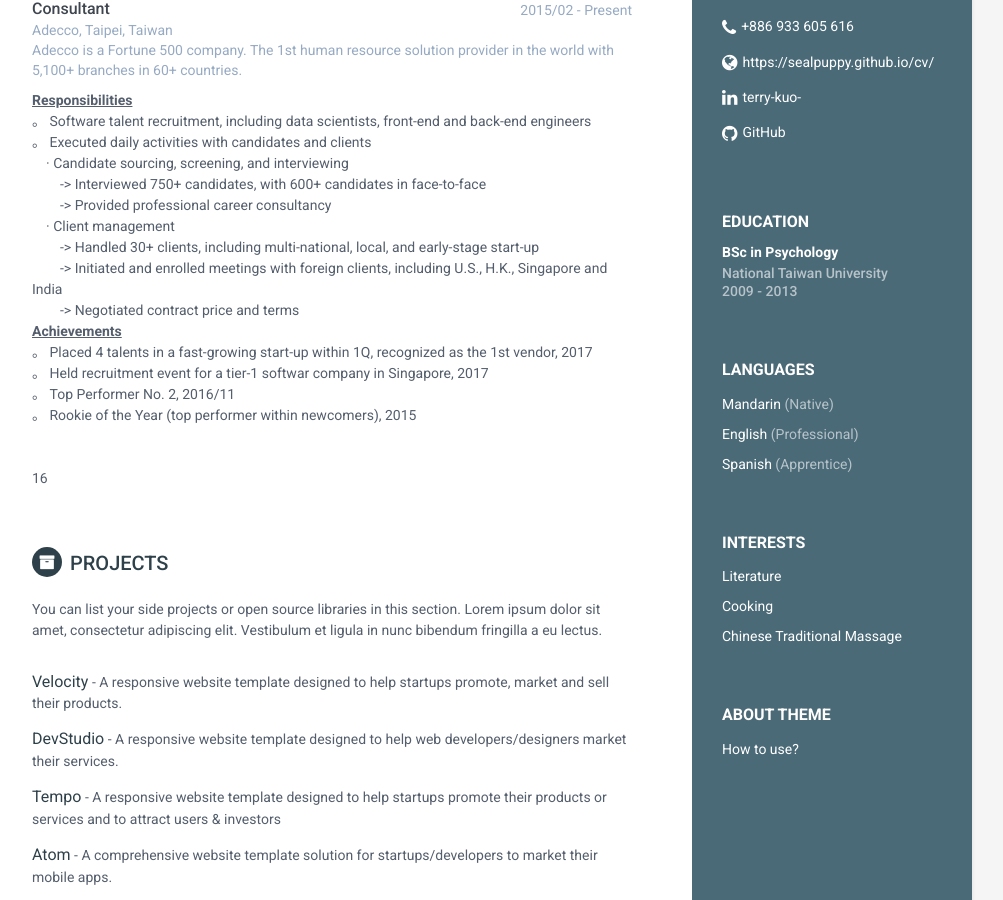
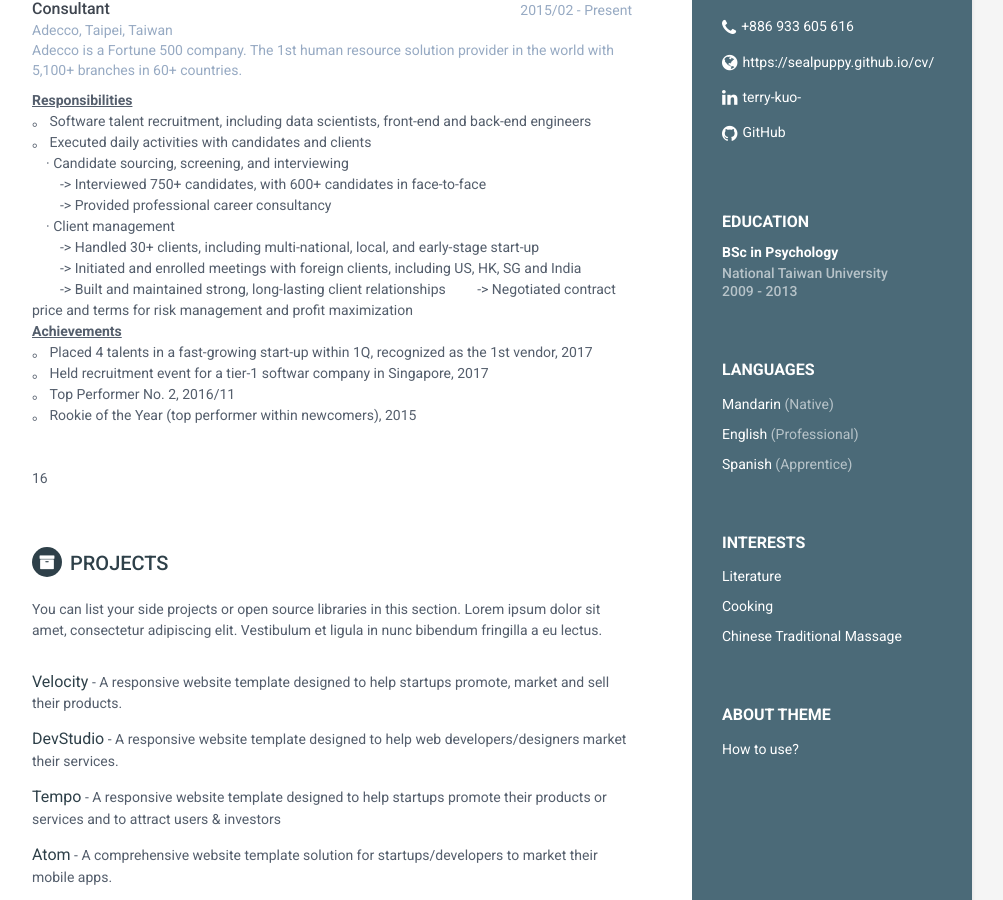
Before and after one commit to sealpuppy/Online_CV, a Jekyll site: the page built from index.html, in a window 1280 px wide and 900 px high, scrolled down 334 px. Shown: the whole window, without its empty margins (168-1171 px from the left). Built offline with Jekyll 4.4.1, drawn with Linux system fonts in a browser that asks for light colours.

Commit message:
update work experience

```diff
--- a/_data/experiences.yml
+++ b/_data/experiences.yml
@@ -15,8 +15,9 @@
   　　-> Provided professional career consultancy <br>
   　· Client management <br>
   　　-> Handled 30+ clients, including multi-national, local, and early-stage start-up <br>
-  　　-> Initiated and enrolled meetings with foreign clients, including U.S., H.K., Singapore and India <br>
-  　　-> Negotiated contract price and terms <br>
+  　　-> Initiated and enrolled meetings with foreign clients, including US, HK, SG and India <br>
+  　　-> Built and maintained strong, long-lasting client relationships
+  　　-> Negotiated contract price and terms for risk management and profit maximization <br>
   <b> <u> Achievements </b> </u> <br>
   。 Placed 4 talents in a fast-growing start-up within 1Q, recognized as the 1st vendor, 2017 <br>
   。 Held recruitment event for a tier-1 softwar company in Singapore, 2017 <br>
```
